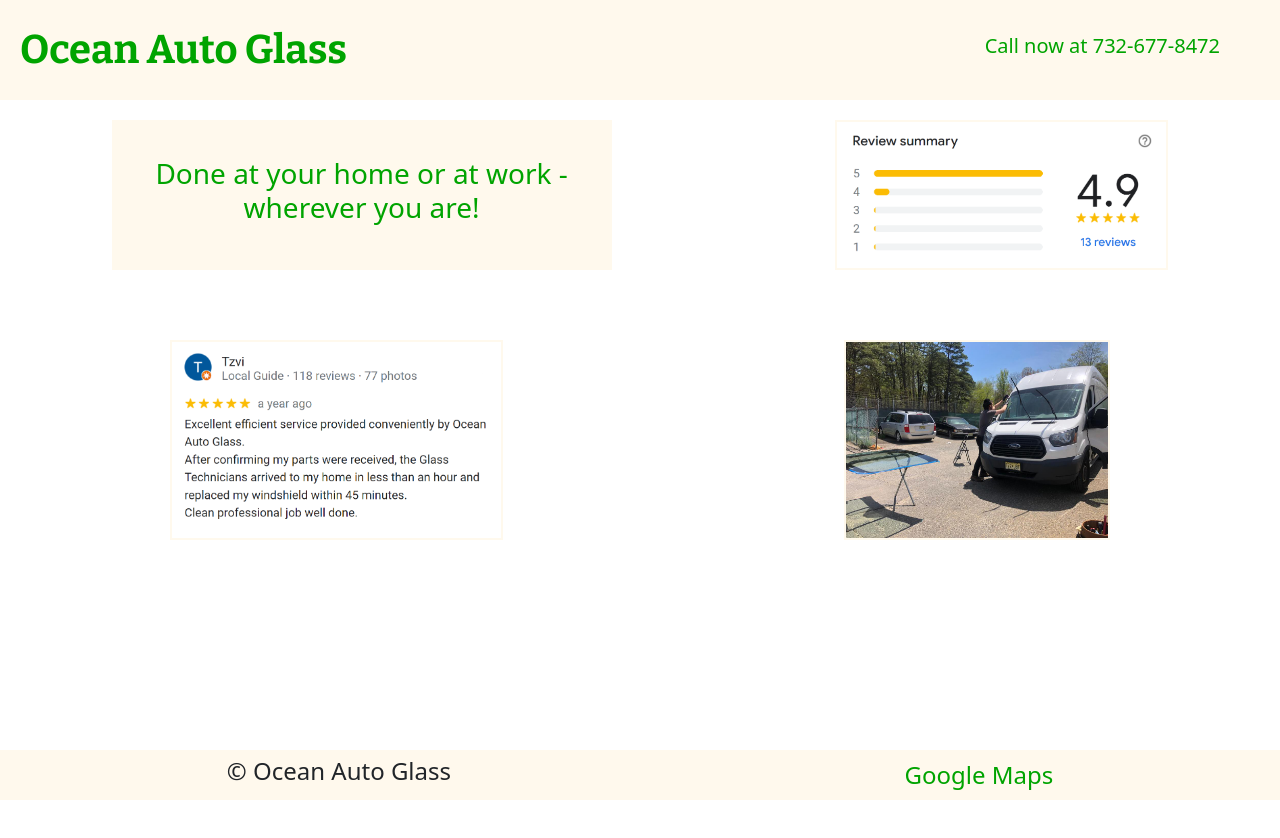
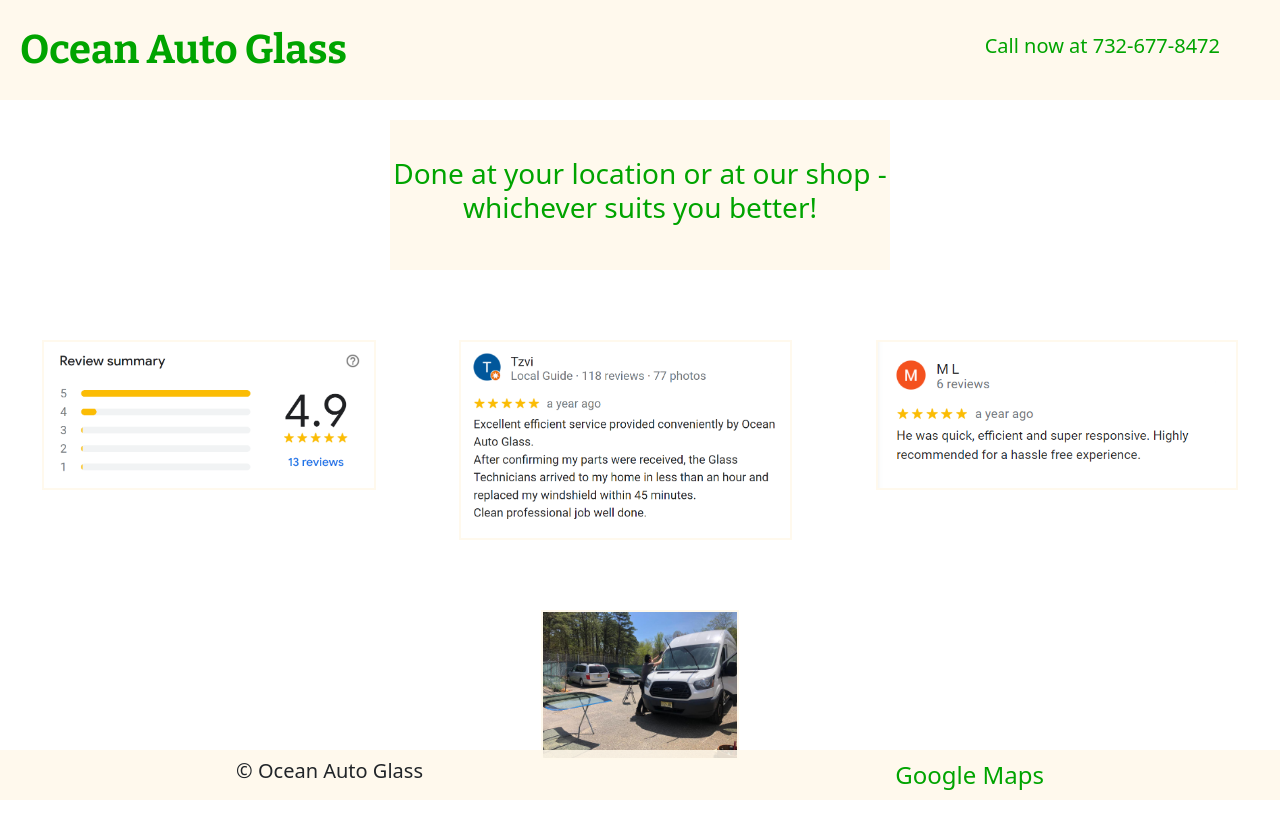
Before and after one commit to motty-mandel/ocean-auto-glass, a React (Vite) app in the folder client/: page / in a window 1280 px wide. Shown: the top 838 px of the page. Before the commit the page ends 800 px from the top, so only its background shows below. Built offline with nearby package versions, Linux system fonts and the light colour scheme.

Commit message:
cleaned it up a little

```diff
--- a/client/src/components/Footer.jsx
+++ b/client/src/components/Footer.jsx
@@ -4,7 +4,7 @@
 export default function Footer() {
     return (
         <div className='footer'>
-            <h4>&copy; Ocean Auto Glass </h4>
+            <h5>&copy; Ocean Auto Glass </h5>
             <a href="https://www.google.com/maps/place/Ocean+Auto+Glass/@40.0565704,-74.2292737,17z/data=!4m14!1m7!3m6!1s0x89c1831fe4f2c891:0x32bb8d88da005120!2sOcean+Auto+Glass!8m2!3d40.0565704!4d-74.2266934!16s%2Fg%2F11h9hvt428!3m5!1s0x89c1831fe4f2c891:0x32bb8d88da005120!8m2!3d40.0565704!4d-74.2266934!16s%2Fg%2F11h9hvt428?entry=ttu" target='_blank'>Google Maps</a>
         </div>
     );
--- a/client/src/pages/Static.jsx
+++ b/client/src/pages/Static.jsx
@@ -3,18 +3,27 @@
 export default function Static() {
     return (
         <div className='main'>
+
             <div className="static1">
                 <div className="box1">
-                    <h3>Done at your home or at work - wherever you are!</h3>
+                    <h3>Done at your location or at our shop - whichever suits you better!</h3>
                 </div>
-                <div className="image">
+            </div>
+
+            <div className="static2">
+                <div className="reviews">
                     <img src="google-review.png" alt="google-review" />
                 </div>
-            </div>
-            <div className="static2">
-            <div className='review1'>
+                <div className='review1'>
                     <img src="review-1.png" alt="review1" />
                 </div>
+                <div className="review-2">
+                    <img src="review-2.png" alt="motty" />
+                </div>
+            </div>
+
+
+            <div className="static3">
                 <div className="motty">
                     <img src="motty-at-work.jpg" alt="motty" />
                 </div>
--- a/client/src/pages/static.css
+++ b/client/src/pages/static.css
@@ -1,3 +1,7 @@
+.main {
+    margin-bottom: 100px;
+}
+
 .static1 {
     display: flex;
     flex-direction: row;
@@ -17,13 +21,6 @@
     color: var(--main-color);
 }
 
-.image img {
-    height: 150px;
-    width: auto;
-    margin: 20px 0 0 0;
-    border: 2px solid rgba(255, 248, 235, 0.861);
-}
-
 .static2 {
     margin-top: 50px;
     display: flex;
@@ -32,8 +29,8 @@
     justify-content: space-around;
 }
 
-.motty img {
-    height: 200px;
+.reviews img {
+    height: 150px;
     width: auto;
     margin: 20px 0 0 0;
     border: 2px solid rgba(255, 248, 235, 0.861);
@@ -45,3 +42,25 @@
     margin: 20px 0 0 0;
     border: 2px solid rgba(255, 248, 235, 0.861);
 }
+
+.review-2 img {
+    height: 150px;
+    width: auto;
+    margin: 20px 0 0 0;
+    border: 2px solid rgba(255, 248, 235, 0.861);
+}
+
+.static3 {
+    margin-top: 50px;
+    display: flex;
+    flex-direction: row;
+    flex-wrap: wrap;
+    justify-content: space-around;
+}
+
+.motty img {
+    height: 150px;
+    width: auto;
+    margin: 20px 0 0 0;
+    border: 2px solid rgba(255, 248, 235, 0.861);
+}
```
Also changed, not shown: client/public/review-2.png.
